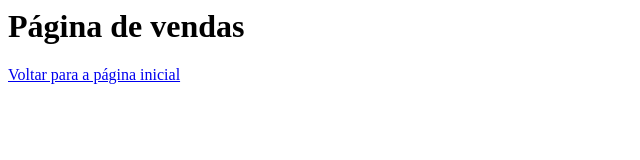
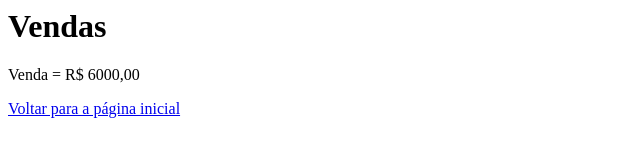
Before and after one commit to daviviana7/aulagithub, a plain HTML site: page vendas.html in a window 1280 px wide. Shown: the whole page, without its empty margins (0-640 px from the left). Drawn offline with Linux system fonts and the light colour scheme.

Commit message:
Update vendas.html

```diff
--- a/vendas.html
+++ b/vendas.html
@@ -7,7 +7,8 @@
 <title>Document</title>
 </head>
 <body>
-    <h1>Página de vendas</h1>
+    <h1>Vendas</h1>
+    <p>Venda = R$ 6000,00<p>
     <a href="index.html">Voltar para a página inicial</a>
 </body>
 </html>
```
